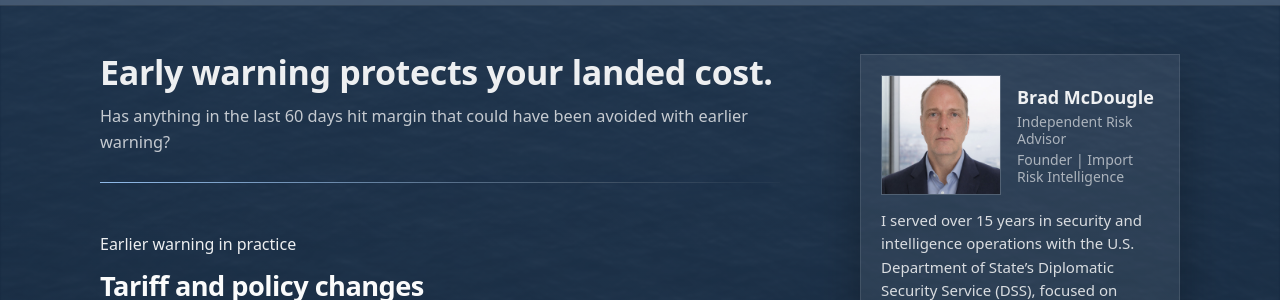
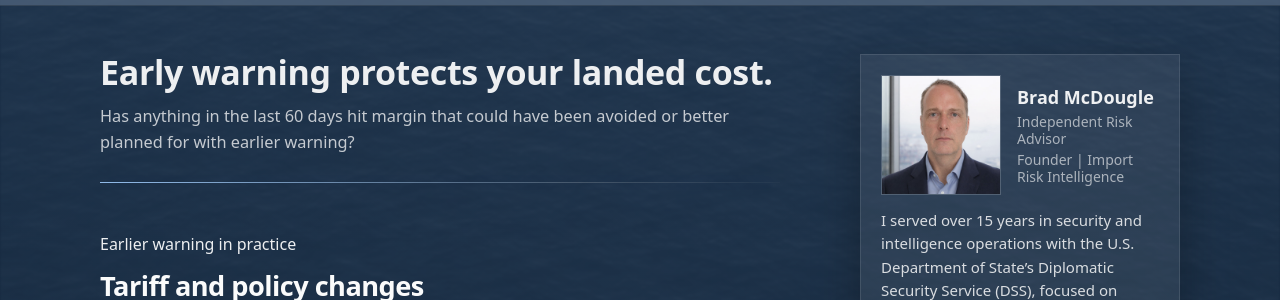
Before and after one commit to importrisk/import-risk-intelligence-site, a Jekyll site: the page built from index.html, in a window 1280 px wide. Shown: the part 851-1151 px from the top of the page. Built offline with Jekyll 4.4.1, drawn with Linux system fonts in a browser that asks for light colours.

Commit message:
Update index.html

```diff
--- a/index.html
+++ b/index.html
@@ -96,7 +96,7 @@ description: Independent risk assessment for U.S. importers.
           <h2 class="section-title">Early warning protects your landed cost.</h2>
 
           <p class="section-text approach-intro">
-            Has anything in the last 60 days hit margin that could have been avoided with earlier warning?
+            Has anything in the last 60 days hit margin that could have been avoided or better planned for with earlier warning?
           </p>
 
           <div class="approach-divider" aria-hidden="true"></div>
```
